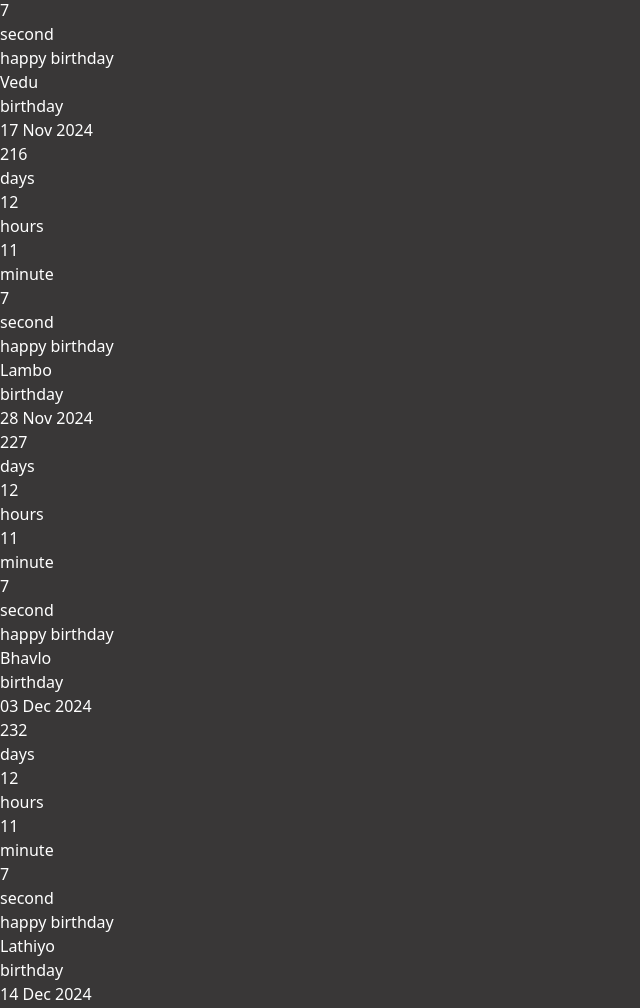
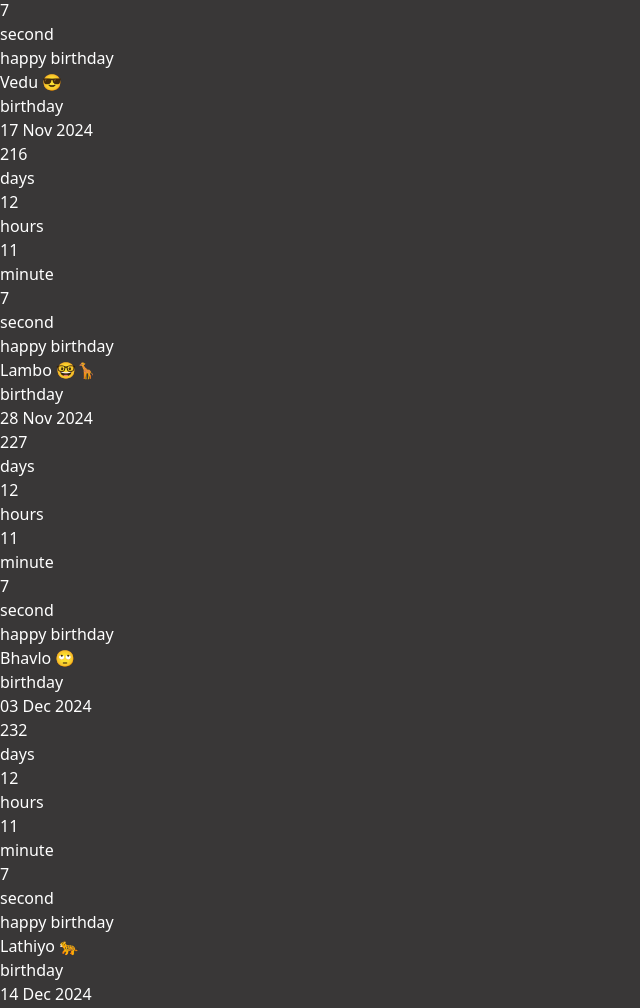
Before and after one commit to Kunjghevariya/reminder, a React (Vite) app: page / in a window 1280 px wide. Shown: the part 1682-2690 px from the top of the page, without its empty margins (0-640 px from the left). Built offline with nearby package versions, Linux system fonts and the light colour scheme.

Commit message:
Update App.jsx

```diff
--- a/src/App.jsx
+++ b/src/App.jsx
@@ -5,17 +5,17 @@ const App = () => {
   const data = [
     { name: "Kunj Ghevariya", reminde: "birthday", date: "04/04/25", desc: "happy birthday" },
     { name: "Fento 🍹", reminde: "birthday", date: "13 Jun 2024", desc: "happy birthday" },
-    { name: "Lambo", reminde: "birthday", date: "28 Nov 2024", desc: "happy birthday" },
-    { name: "Lathiyo", reminde: "birthday", date: "14 Dec 2024", desc: "happy birthday" },
+    { name: "Lambo 🤓🦒", reminde: "birthday", date: "28 Nov 2024", desc: "happy birthday" },
+    { name: "Lathiyo 🐆", reminde: "birthday", date: "14 Dec 2024", desc: "happy birthday" },
     { name: "Matko 🛢️", reminde: "birthday", date: "19 Sept 2024", desc: "happy birthday" },
     { name: "Pekko 🤖", reminde: "birthday", date: "1 Sept 2024", desc: "happy birthday" },
     { name: "Tikadi 💊", reminde: "birthday", date: "26 Jan 2025", desc: "happy birthday" },
-    { name: "Kondo 🔫", reminde: "birthday", date: "12 Jan 2025", desc: "happy birthday" },
-    { name: "Vedu", reminde: "birthday", date: "17 Nov 2024", desc: "happy birthday" },
+    { name: "Kondo 🔫🥸", reminde: "birthday", date: "12 Jan 2025", desc: "happy birthday" },
+    { name: "Vedu 😎", reminde: "birthday", date: "17 Nov 2024", desc: "happy birthday" },
     { name: "Divlo 👩‍⚕️", reminde: "birthday", date: "08 Sept 2024", desc: "happy birthday" },
-    { name: "Nado", reminde: "birthday", date: "28 April 2024", desc: "happy birthday" },
-    { name: "Bhavlo", reminde: "birthday", date: "03 Dec 2024", desc: "happy birthday" },
-    { name: "Buttho", reminde: "birthday", date: "22 Dec 2024", desc: "happy birthday" },
+    { name: "Nado 😤", reminde: "birthday", date: "28 April 2024", desc: "happy birthday" },
+    { name: "Bhavlo 🙄", reminde: "birthday", date: "03 Dec 2024", desc: "happy birthday" },
+    { name: "Buttho 💁‍♂️", reminde: "birthday", date: "22 Dec 2024", desc: "happy birthday" },
     { name: "Mino 👈 👉", reminde: "birthday", date: "30 Sept 2024", desc: "happy birthday" }
   ];
 
```
